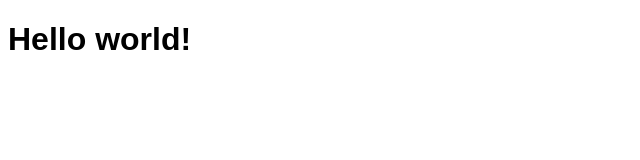
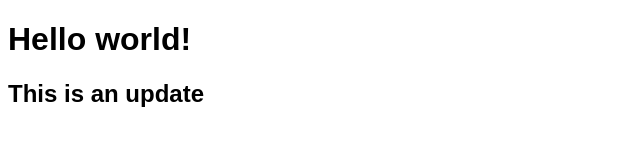
Before and after one commit to BbFGE/Tim1, a plain HTML site: page index.htm in a window 1280 px wide. Shown: the whole page, without its empty margins (0-640 px from the left). Drawn offline with Linux system fonts and the light colour scheme.

Commit message:
Second commit - Mar 14 2024 am added h2 to index.htm

```diff
--- a/index.htm
+++ b/index.htm
@@ -7,6 +7,7 @@
 
 <body>
     <h1>Hello world!</h1>
+    <h2>This is an update</h2>
     <script type="text/javascript" src="jquery-3.4.1.min.js"></script>
     <script type="text/javascript" src="main.js"></script>
 </body>
```
